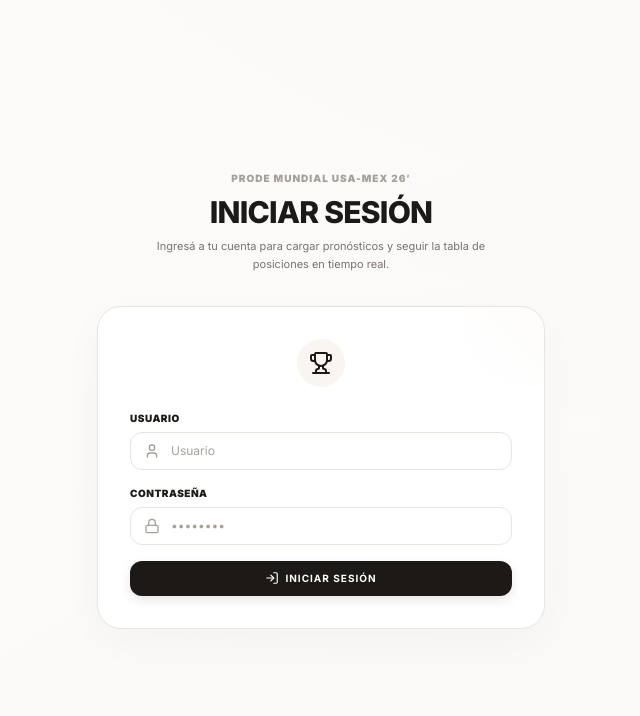
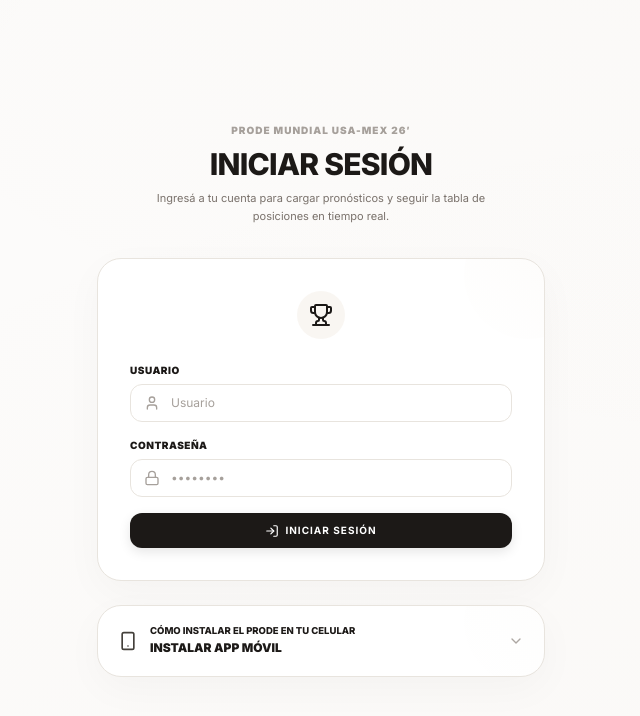
Before and after one commit to ivolevy/prodelevy, a Next.js app: page / in a window 1280 px wide. Shown: the top 716 px of the page, without its empty margins (319-959 px from the left). Built offline with nearby package versions, Linux system fonts and the light colour scheme; no server answers; the database is empty.

Commit message:
feat: agregar guia de instalacion PWA en la pantalla de login

```diff
--- a/src/components/LoginView.tsx
+++ b/src/components/LoginView.tsx
@@ -1,14 +1,26 @@
 'use client';
 
 import { useStore } from '@/lib/store';
-import { LogIn, Lock, User as UserIcon, Trophy } from 'lucide-react';
-import { useState } from 'react';
+import { LogIn, Lock, User as UserIcon, Trophy, Smartphone, ChevronDown } from 'lucide-react';
+import { useState, useEffect } from 'react';
+import { motion, AnimatePresence } from 'framer-motion';
 
 export default function LoginView() {
   const { profiles, setCurrentProfile } = useStore();
   const [username, setUsername] = useState('');
   const [password, setPassword] = useState('');
   const [error, setError] = useState<string | null>(null);
+  const [showPwaGuide, setShowPwaGuide] = useState(false);
+  const [isStandalone, setIsStandalone] = useState(false);
+
+  useEffect(() => {
+    if (typeof window !== 'undefined') {
+      setIsStandalone(
+        window.matchMedia('(display-mode: standalone)').matches ||
+        (window.navigator as any).standalone === true
+      );
+    }
+  }, []);
 
   const handleFormLogin = (e: React.FormEvent) => {
     e.preventDefault();
@@ -107,6 +119,79 @@ export default function LoginView() {
           </button>
         </form>
       </div>
+
+      {/* PWA Mobile Installation Guide */}
+      {!isStandalone && (
+        <div className="w-full max-w-md mt-6 bg-white border border-cream-300 rounded-3xl overflow-hidden shadow-[0_12px_40px_rgba(0,0,0,0.03)] relative z-10 text-left transition-all duration-300">
+          <div className="absolute top-0 right-0 w-32 h-32 bg-gradient-to-bl from-cream-200/20 to-transparent rounded-full -mr-12 -mt-12 pointer-events-none" />
+
+          <button
+            type="button"
+            onClick={() => setShowPwaGuide(!showPwaGuide)}
+            className="w-full flex items-center justify-between p-5 focus:outline-none hover:bg-stone-50/50 transition-colors cursor-pointer"
+          >
+            <div className="flex items-center gap-3">
+              <Smartphone className="w-5 h-5 text-stone-700 shrink-0" />
+              <div className="text-left">
+                <h4 className="text-[9.5px] font-extrabold text-stone-450 uppercase leading-none mb-1">Cómo instalar el Prode en tu celular</h4>
+                <h3 className="text-xs font-black text-stone-900 uppercase">Instalar App Móvil</h3>
+              </div>
+            </div>
+            <div className="flex items-center gap-2">
+              <span className="hidden xs:inline-block text-[8px] bg-stone-100 border border-stone-250 text-stone-550 px-2 py-0.5 rounded-full font-bold uppercase tracking-wider">
+                Sin Descargas
+              </span>
+              <ChevronDown className={`w-4 h-4 text-stone-400 transition-transform duration-300 ${showPwaGuide ? 'rotate-180' : ''}`} />
+            </div>
+          </button>
+
+          <AnimatePresence initial={false}>
+            {showPwaGuide && (
+              <motion.div
+                initial={{ height: 0, opacity: 0 }}
+                animate={{ height: 'auto', opacity: 1 }}
+                exit={{ height: 0, opacity: 0 }}
+                transition={{ duration: 0.25, ease: 'easeInOut' }}
+                className="overflow-hidden"
+              >
+                <div className="px-5 pb-6 border-t border-cream-200 pt-5">
+                  <div className="grid grid-cols-1 gap-4 text-xs text-stone-600">
+                    <div className="space-y-2">
+                      <div className="flex items-center gap-2">
+                        <span className="w-5 h-5 rounded-full bg-stone-900 text-white font-extrabold text-[10px] flex items-center justify-center">1</span>
+                        <h4 className="font-bold text-stone-850">Abrí el enlace</h4>
+                      </div>
+                      <p className="pl-7 text-[11px] leading-relaxed text-stone-500">
+                        Ingresá a la web del Prode desde el navegador de tu celular (preferentemente <strong>Safari</strong> en iPhone o <strong>Chrome</strong> en Android).
+                      </p>
+                    </div>
+
+                    <div className="space-y-2">
+                      <div className="flex items-center gap-2">
+                        <span className="w-5 h-5 rounded-full bg-stone-900 text-white font-extrabold text-[10px] flex items-center justify-center">2</span>
+                        <h4 className="font-bold text-stone-850">Tocá compartir</h4>
+                      </div>
+                      <p className="pl-7 text-[11px] leading-relaxed text-stone-500">
+                        Presioná el botón de <strong>Compartir</strong> (el ícono de la caja con flecha hacia arriba o los tres puntos y luego en compartir).
+                      </p>
+                    </div>
+
+                    <div className="space-y-2">
+                      <div className="flex items-center gap-2">
+                        <span className="w-5 h-5 rounded-full bg-stone-900 text-white font-extrabold text-[10px] flex items-center justify-center">3</span>
+                        <h4 className="font-bold text-stone-850">Añadir a Inicio</h4>
+                      </div>
+                      <p className="pl-7 text-[11px] leading-relaxed text-stone-500">
+                        Buscá y presioná la opción <strong>Añadir a pantalla de inicio</strong> (en iOS tocá "Compartir", luego bajá y tocá "Añadir a pantalla de inicio"). ¡Y listo!
+                      </p>
+                    </div>
+                  </div>
+                </div>
+              </motion.div>
+            )}
+          </AnimatePresence>
+        </div>
+      )}
     </div>
   );
 }
```
